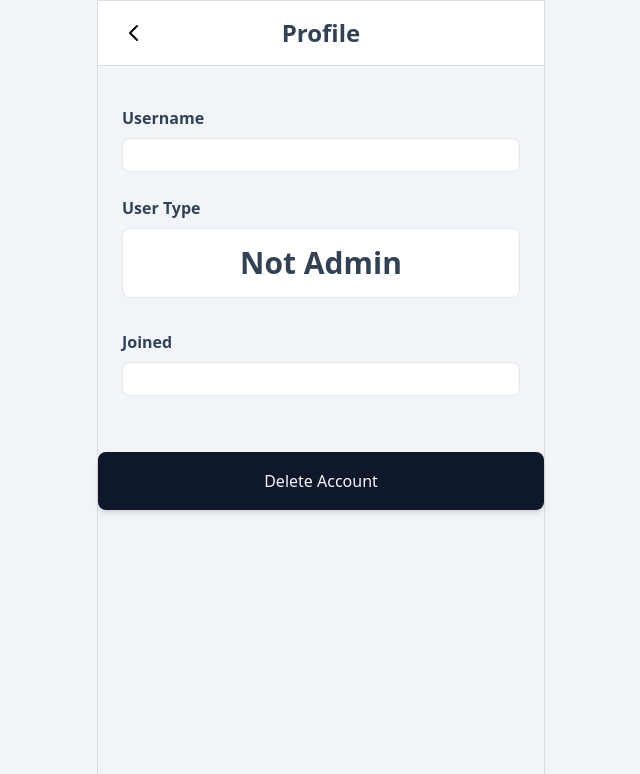
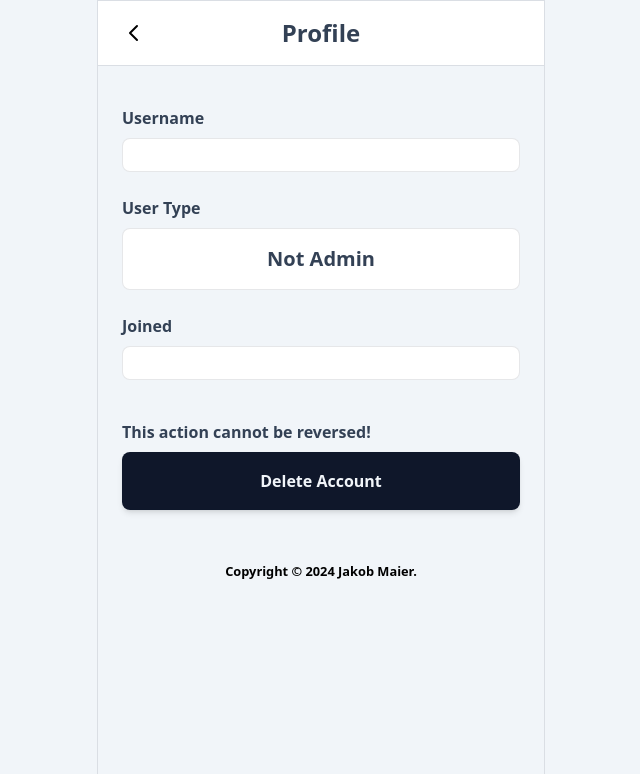
Before and after one commit to gue-ni/habit-tracker, a Flask app: page /user/profile in a window 1280 px wide. Shown: the top 774 px of the page, without its empty margins (319-959 px from the left). Run offline with Flask 3, Linux system fonts and the light colour scheme; the visitor is signed in with stand-in values (Sample User, id 1).

Commit message:
Fix profile.html

```diff
--- a/app/templates/profile.html
+++ b/app/templates/profile.html
@@ -19,7 +19,7 @@
         <h2>Username</h2>
       </div>
       <div class="w-full bg-white rounded-lg border border-slate-900/10 p-4">
-        <div class="text-3xl text-center">
+        <div class="text-xl text-center">
           {{ user[1] }}
         </div>
       </div>
@@ -29,22 +29,25 @@
         <h2>User Type</h2>
       </div>
       <div class="w-full bg-white rounded-lg border border-slate-900/10 p-4">
-        <div class="text-3xl text-center">
+        <div class="text-xl text-center">
           {{ 'Admin' if user[0] == 1 else 'Not Admin'}}
         </div>
       </div>
     </div>
-    <div class="py-2"></div>
+    <div class="py-2">
       <div class="py-2">
         <h2>Joined</h2>
       </div>
       <div class="w-full bg-white rounded-lg border border-slate-900/10 p-4">
-        <div class="text-3xl text-center">
+        <div class="text-xl text-center">
           {{ user[3] }}
         </div>
       </div>
     </div>
-    <div class="py-4"></div>
+    <div class="py-6">
+      <div class="py-2">
+        <h2>This action cannot be reversed!</h2>
+      </div>
       <form action="{{ url_for('user.delete')}}" method="post">
         <button type="submit" onclick="confirmSubmit(event)"
           class="w-full bg-slate-900 text-slate-100 p-4 text-center rounded-lg border border-slate-900/10 shadow-md transition duration-200 ease-in-out transform active:bg-slate-600 active:scale-90">Delete
--- a/app/user/routes.py
+++ b/app/user/routes.py
@@ -85,6 +85,6 @@
 @bp.route("/delete", methods=["POST"])
 @login_required
 def delete():
+    db.delete_user(user_id=current_user.id)
     logout_user()
-    db.delete_user(user_id=current_user.id)
     return redirect(url_for("main.index"))
```
Lines whose indentation alone changed are shown as unchanged.
